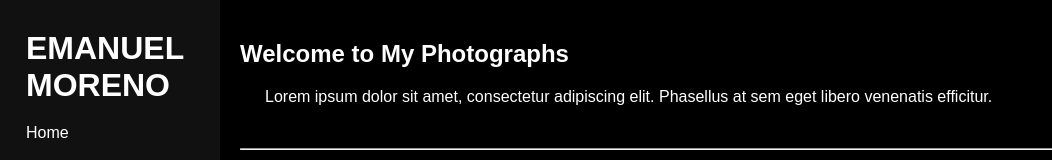
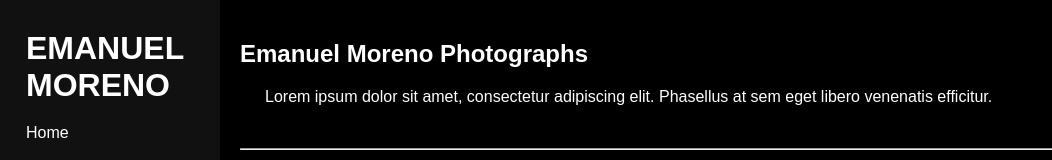
Before and after one commit to EdibleTwix/emanuelmorenophotography, a plain HTML site: page index.html in a window 1280 px wide. Shown: the top 160 px of the page, without its empty margins (0-1052 px from the left). Drawn offline with Linux system fonts and the light colour scheme; a script that the page names is missing.

Commit message:
name change

```diff
--- a/index.html
+++ b/index.html
@@ -3,7 +3,7 @@
 <head>
     <meta charset="UTF-8">
     <meta name="viewport" content="width=device-width, initial-scale=1.0">
-    <title>About Me</title>
+    <title>Emanuel Moreno Photographs</title>
     <link rel="stylesheet" href="styles.css">
 </head>
 <body>
@@ -24,7 +24,7 @@
         <main class="content">
             <section id="home">
                 <div>
-                    <h1>Welcome to My Photographs</h1>
+                    <h1>Emanuel Moreno Photographs</h1>
                     <p class="ind">Lorem ipsum dolor sit amet, consectetur adipiscing elit. Phasellus at sem eget libero venenatis efficitur.</p>
                     <br><hr><br>
                     <h2>Equipment</h2>
```
